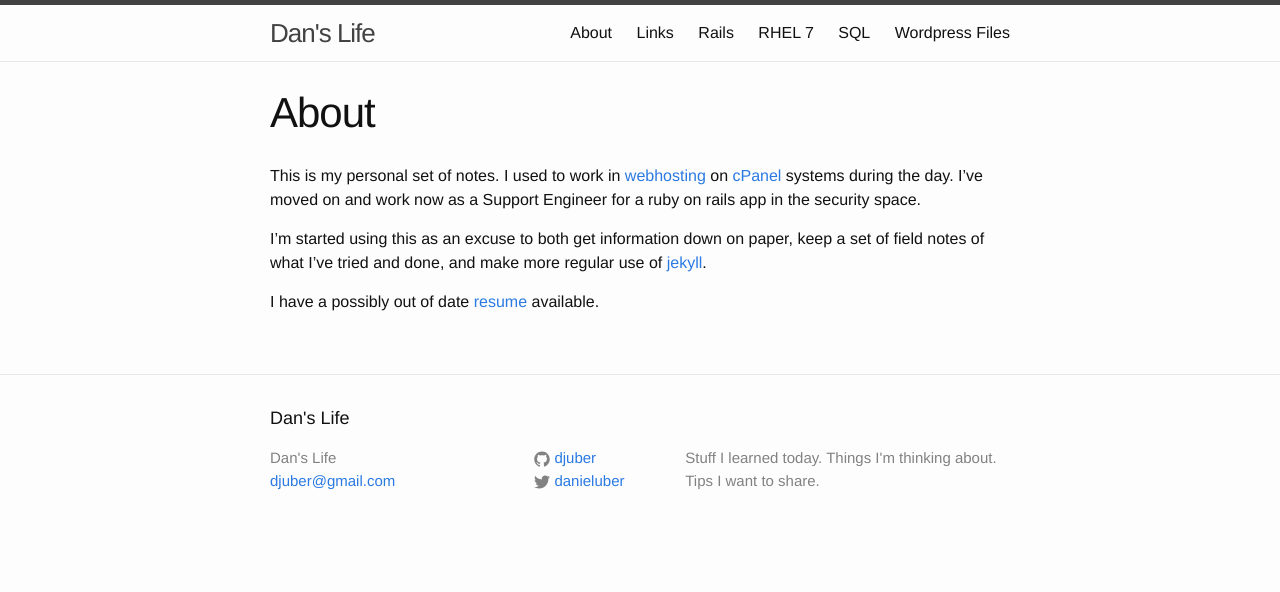
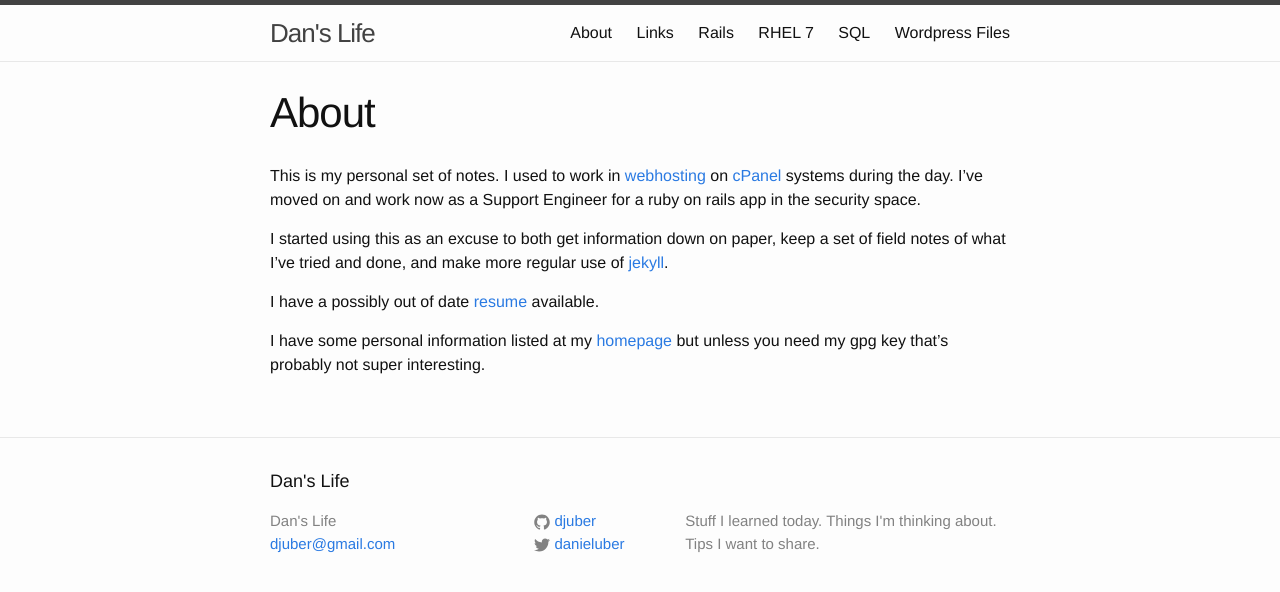
Before and after one commit to djuber/myblog, a Jekyll site: the page built from about.md, in a window 1280 px wide. Shown: the top 592 px of the page. Built offline with Jekyll 4.4.1, drawn with Linux system fonts in a browser that asks for light colours.

Commit message:
automatic commit from publish

```diff
--- a/about.md
+++ b/about.md
@@ -5,7 +5,8 @@ permalink: /about/
 ---
 This is my personal set of notes. I used to work in [webhosting](https://www.wiredtree.com/about/) on [cPanel](https://cpanel.com/) systems during the day. I've moved on and work now as a Support Engineer for a ruby on rails app in the security space.
 
-I'm started using this as an excuse to both get information down on paper, keep a set of field notes of what I've tried and done, and make more regular use of [jekyll](https://jekyllrb.com).
-
+I started using this as an excuse to both get information down on paper, keep a set of field notes of what I've tried and done, and make more regular use of [jekyll](https://jekyllrb.com).
 
 I have a possibly out of date [resume](https://djuber.tk/) available.
+
+I have some personal information listed at my [homepage](https://beta-reduction.com/) but unless you need my gpg key that's probably not super interesting.
```
